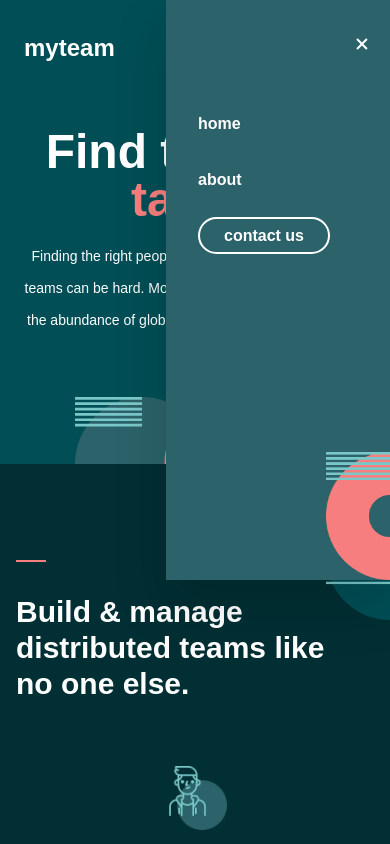
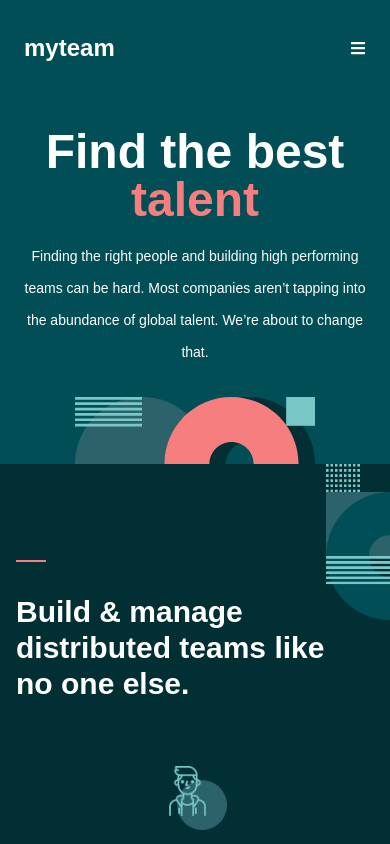
Before and after one commit to Deevyne99/myTeam-multipage, a React (Create React App) app in the folder team-multipage/: page / in a window 390 px wide. Shown: the top 844 px of the page. Built offline with nearby package versions, Linux system fonts and the light colour scheme.

Commit message:
fixed navbar and sidebar bug

```diff
--- a/team-multipage/src/components/navbar/Navbar.js
+++ b/team-multipage/src/components/navbar/Navbar.js
@@ -5,7 +5,7 @@ import { FaBars } from 'react-icons/fa'
 import Sidebar from '../sidebar/Sidebar'
 
 const Navbar = () => {
-  const [sidebar, setSidebar] = React.useState(true)
+  const [sidebar, setSidebar] = React.useState(false)
   const handleToggle = () => {
     setSidebar((prev) => !prev)
   }
@@ -22,7 +22,7 @@ const Navbar = () => {
           myteam
         </h2>
         <div className='hidden md:flex  w-full  justify-between'>
-          <ul className='flex space-x-4  text-white'>
+          <ul className='flex space-x-4 cursor-pointer text-white'>
             {data.map((links) => {
               const { url, id, name } = links
               return (
@@ -48,7 +48,7 @@ list-none'
         </div>
         <button
           onClick={() => handleToggle()}
-          className='flex md:hidden border-none'
+          className='flex md:hidden border-none cursor-pointer'
         >
           <FaBars className='text-white' />
         </button>
--- a/team-multipage/src/components/sidebar/Sidebar.js
+++ b/team-multipage/src/components/sidebar/Sidebar.js
@@ -11,28 +11,20 @@ const Sidebar = ({ handleToggle, sidebar }) => {
       } `}
     >
       <img className='absolute bottom-0 right-0 w-16' src={group44} alt='' />
-      <div
-        className={`${
-          sidebar ? 'fixed top-0 left-0 bg-opacity-5 h-screen w-full' : ''
-        }`}
-      ></div>
+
       <button
         onClick={() => handleToggle()}
-        className='absolute top-8 text-2xl text-white right-4'
+        className='absolute top-8 cursor-pointer text-2xl text-white right-4'
       >
         <BiX />
       </button>
       <div className='flex space-y-8  flex-col  w-sm  justify-between'>
-        <ul className='flex flex-col  space-y-8 text-white'>
+        <ul className='flex flex-col  space-y-8 text-white cursor-pointer font-sans font-semibold'>
           {data.map((links) => {
             const { url, id, name } = links
             return (
               <li key={id}>
-                <Link
-                  onClick={() => handleToggle()}
-                  className='font-sans font-semibold'
-                  to={url}
-                >
+                <Link onClick={() => handleToggle()} to={url}>
                   {name}
                 </Link>
               </li>
@@ -46,6 +38,7 @@ list-none'
           <Link
             className='px-6 rounded-full py-2 border-[2px] border-white text-white hover:text-darkGreen hover:bg-white font-semibold'
             to={'/contact'}
+            onClick={() => handleToggle()}
           >
             contact us
           </Link>
```
